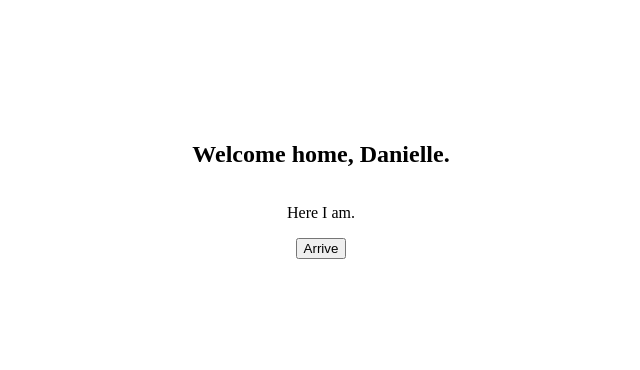
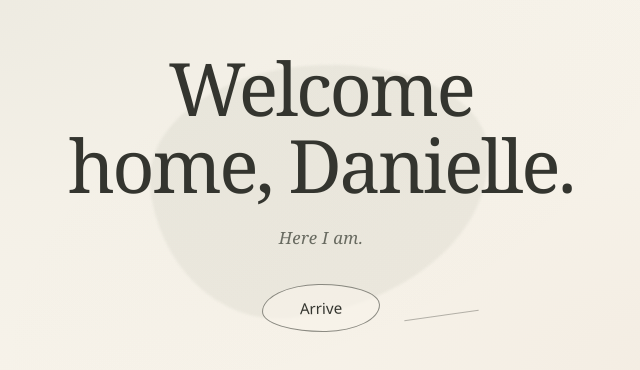
Before and after one commit to DBpathwaysau/treehouse, a plain HTML site: page index.html in a window 1280 px wide. Shown: the part 210-580 px from the top of the page, without its empty margins (319-959 px from the left). Drawn offline with Linux system fonts and the light colour scheme.

Commit message:
Begin Treehouse visual language

```diff
--- a/css/treehouse.css
+++ b/css/treehouse.css
@@ -1,8 +1,16 @@
 /* ========================================
    TREEHOUSE
-   Visual language for Upstairs
+   Upstairs visual language
    ======================================== */
 
+:root {
+  --paper: #f7f3ea;
+  --ink: #34352f;
+  --soft-ink: #686a60;
+  --sage: #788474;
+  --sage-light: #d9ded3;
+  --clay: #c69b82;
+}
 
 /* --- Foundations --- */
 
@@ -17,6 +25,28 @@ html {
 body {
   margin: 0;
   min-height: 100vh;
+
+  background:
+    radial-gradient(
+      ellipse at 22% 25%,
+      rgba(120, 132, 116, 0.08) 0%,
+      rgba(120, 132, 116, 0.025) 25%,
+      transparent 52%
+    ),
+    radial-gradient(
+      ellipse at 78% 72%,
+      rgba(198, 155, 130, 0.07) 0%,
+      rgba(198, 155, 130, 0.02) 24%,
+      transparent 50%
+    ),
+    var(--paper);
+
+  color: var(--ink);
+
+  font-family:
+    "Segoe UI",
+    Arial,
+    sans-serif;
 }
 
 
@@ -30,7 +60,10 @@ body {
 /* --- Welcome / Arrival --- */
 
 .welcome {
+  position: relative;
+
   min-height: 100vh;
+  padding: 3rem 1.5rem;
 
   display: flex;
   flex-direction: column;
@@ -38,4 +71,158 @@ body {
   justify-content: center;
 
   text-align: center;
+
+  overflow: hidden;
 }
+
+
+/* loose painted shape behind the welcome */
+
+.welcome::before {
+  content: "";
+
+  position: absolute;
+  width: 340px;
+  height: 250px;
+
+  border-radius:
+    48% 52% 63% 37%
+    / 42% 39% 61% 58%;
+
+  background: rgba(120, 132, 116, 0.09);
+
+  transform: rotate(-5deg);
+
+  filter: blur(1px);
+
+  z-index: 0;
+}
+
+
+/* tiny imperfect mark */
+
+.welcome::after {
+  content: "";
+
+  position: absolute;
+
+  width: 75px;
+  height: 1px;
+
+  background: rgba(52, 53, 47, 0.35);
+
+  transform:
+    translate(120px, 125px)
+    rotate(-8deg);
+
+  z-index: 1;
+}
+
+
+.welcome h1,
+.welcome p,
+.welcome button {
+  position: relative;
+  z-index: 2;
+}
+
+
+.welcome h1 {
+  margin: 0;
+
+  max-width: 520px;
+
+  font-family:
+    Georgia,
+    "Times New Roman",
+    serif;
+
+  font-size: clamp(2.25rem, 7vw, 4.6rem);
+  font-weight: 400;
+  line-height: 1.05;
+
+  letter-spacing: -0.035em;
+}
+
+
+.welcome p {
+  margin: 1.4rem 0 2.2rem;
+
+  color: var(--soft-ink);
+
+  font-family:
+    Georgia,
+    "Times New Roman",
+    serif;
+
+  font-size: 1.05rem;
+  font-style: italic;
+
+  letter-spacing: 0.02em;
+}
+
+
+/* --- Arrive --- */
+
+.welcome button {
+  min-width: 118px;
+
+  padding: 0.8rem 1.55rem;
+
+  border: 1px solid rgba(52, 53, 47, 0.55);
+
+  border-radius:
+    48% 52% 46% 54%
+    / 56% 45% 55% 44%;
+
+  background: rgba(247, 243, 234, 0.65);
+
+  color: var(--ink);
+
+  font: inherit;
+  font-size: 0.95rem;
+
+  cursor: pointer;
+
+  transform: rotate(-1deg);
+
+  transition:
+    transform 180ms ease,
+    background 180ms ease;
+}
+
+
+.welcome button:hover,
+.welcome button:focus-visible {
+  background: rgba(217, 222, 211, 0.75);
+
+  transform:
+    rotate(0.5deg)
+    scale(1.03);
+}
+
+
+.welcome button:active {
+  transform:
+    rotate(-0.5deg)
+    scale(0.98);
+}
+
+
+/* --- Small screens --- */
+
+@media (max-width: 600px) {
+
+  .welcome {
+    padding: 2rem 1.25rem;
+  }
+
+  .welcome::before {
+    width: 270px;
+    height: 220px;
+  }
+
+  .welcome h1 {
+    max-width: 320px;
+  }
+}
```
